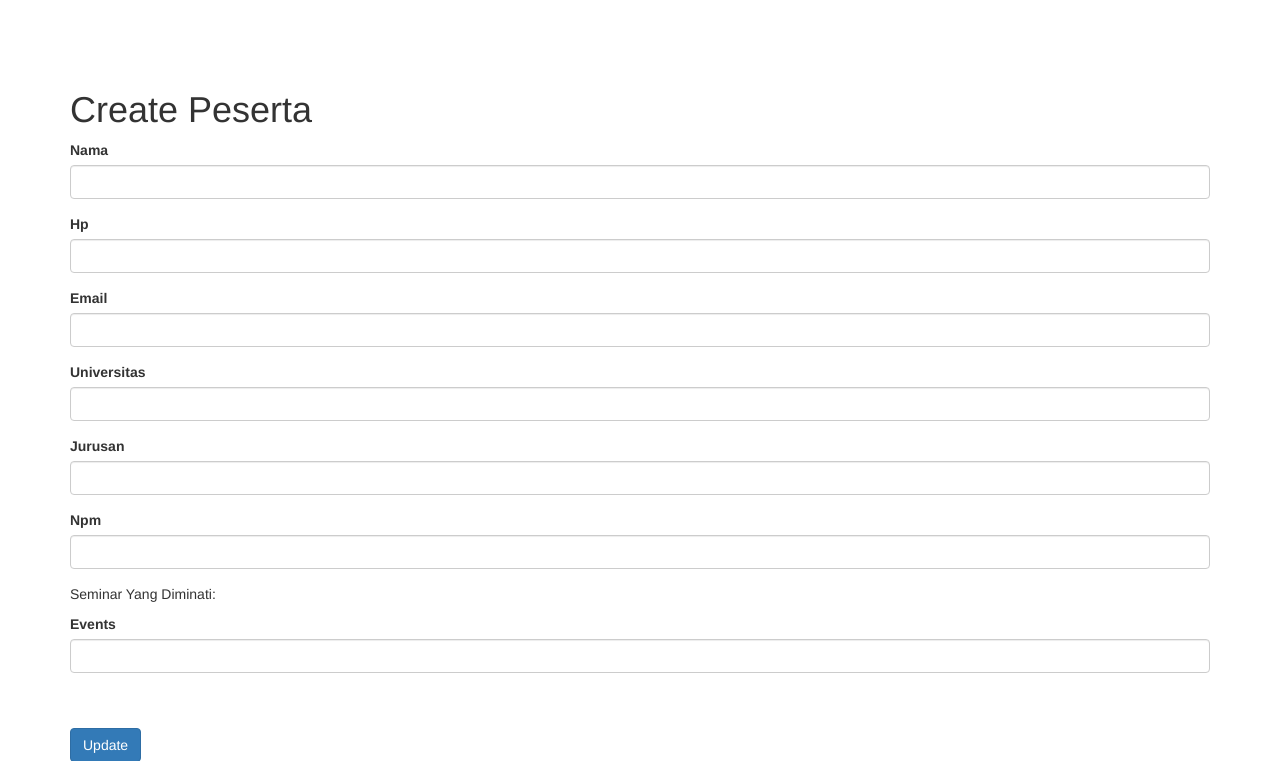
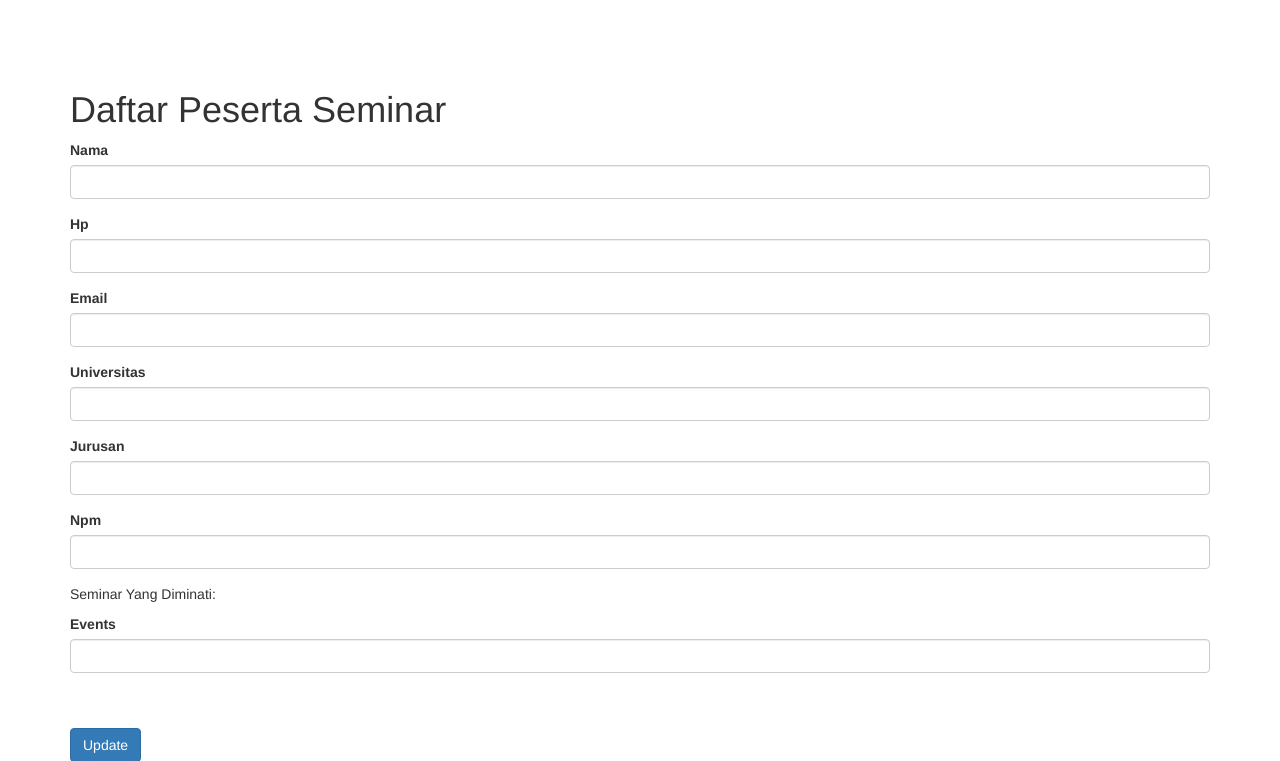
Before and after one commit to henrybagus/seminar, a Yii app: template views/peserta/create.php in a window 1280 px wide. Shown: the top 761 px of the page. Run offline with PHP 8.4 and a stand-in for Yii, Linux system fonts and the light colour scheme; the template is opened without the code that fills it, so the values that code supplies are empty; form fields are guessed from the names that the template uses; some libraries are stand-ins or nearby versions.

Commit message:
Edit view pendaftaran peserta

```diff
--- a/views/peserta/create.php
+++ b/views/peserta/create.php
@@ -6,8 +6,9 @@ use yii\helpers\Html;
 /* @var $this yii\web\View */
 /* @var $model app\models\Peserta */
 
-$this->title = 'Create Peserta';
-$this->params['breadcrumbs'][] = ['label' => 'Peserta', 'url' => ['index']];
+
+$this->title = 'Daftar Peserta Seminar ';
+
 $this->params['breadcrumbs'][] = $this->title;
 ?>
 <div class="peserta-create">
```
